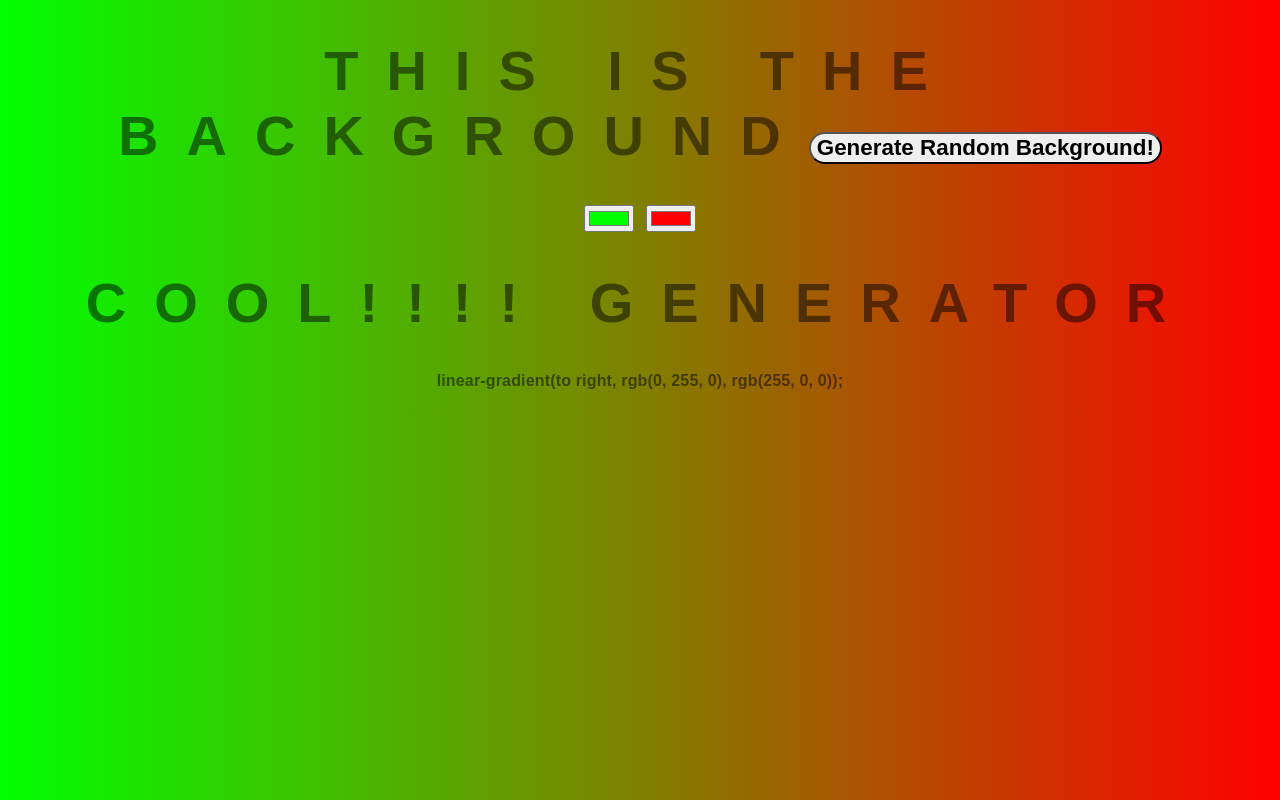
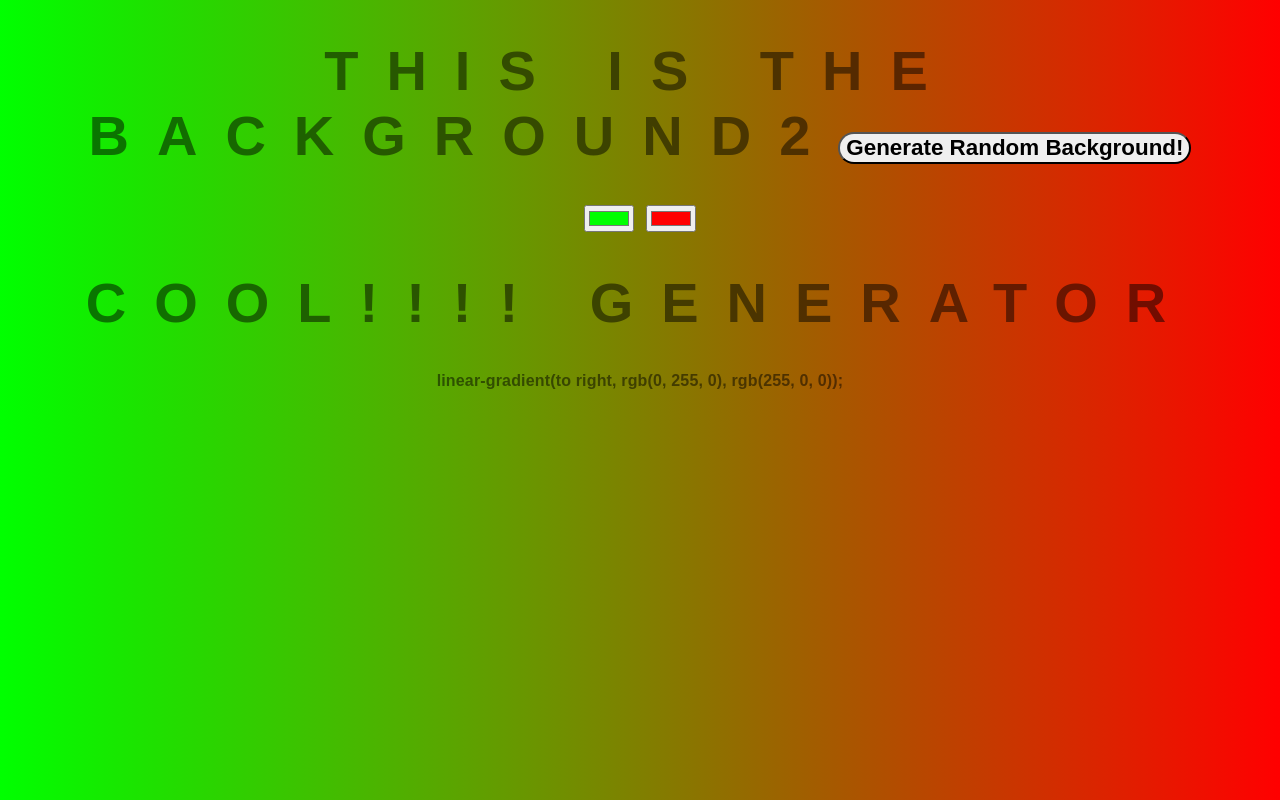
Before and after one commit to Alexymas/background-generator, a plain HTML site: page index.html in a window 1280 px wide. Drawn offline with Linux system fonts and the light colour scheme.

Commit message:
Version 0.03

```diff
--- a/index.html
+++ b/index.html
@@ -5,7 +5,7 @@
 	<link rel="stylesheet" type="text/css" href="style.css">
 </head>
 <body id="gradient">
-	<h1>This is the Background</h1>
+	<h1>This is the Background2</h1>
 	<input class="color1" type="color" name="color1" value="#00ff00">
 	<input class="color2" type="color" name="color2" value="#ff0000">
 	<h1>Cool!!!! Generator</h1>
```
